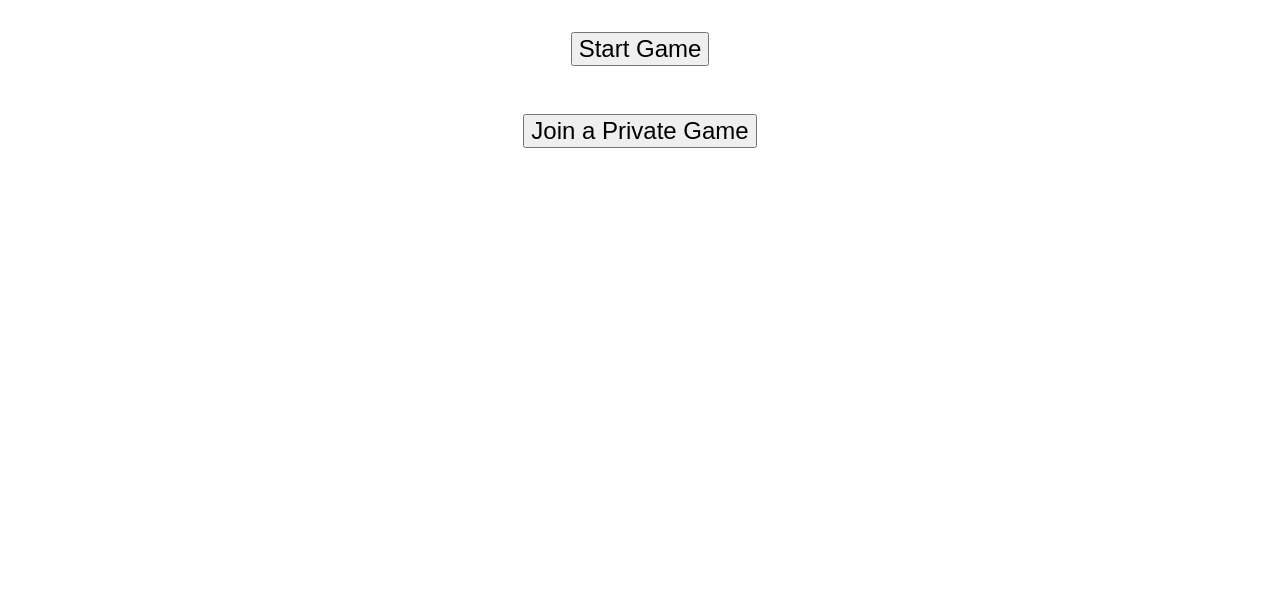
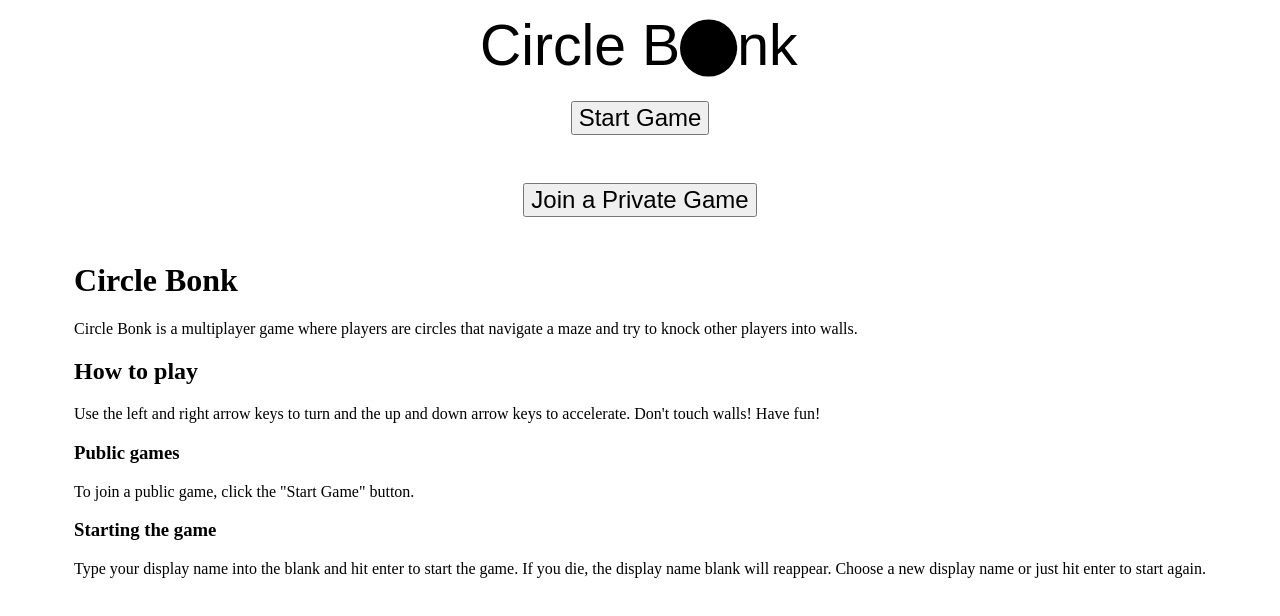
Before and after one commit to DanielVenable/circle-bonk, a website: page home-page.html in a window 1280 px wide. Drawn offline with Linux system fonts and the light colour scheme.

Commit message:
added description

```diff
--- a/home-page.html
+++ b/home-page.html
@@ -18,9 +18,18 @@
 			font-size: x-large;
 			margin: 3vh;
 		}
+		svg {
+			width: 20em;
+		}
 	</style>
 </head>
 <body>
+	<svg viewbox="0 0 56 12">
+		<text font-size="10px" font-family="arial" y="10">Circle B</text>
+		<circle cx="40" cy="7" r="5" fill="%s"/>
+		<line x1="40" y1="7" x2="45" y2="7" stroke="black"/>
+		<text font-size="10px" font-family="arial" x="45" y="10">nk</text>
+	</svg>
 	<a href="/play"><button>Start Game</button></a>
 	<button id="join">Join a Private Game</button>
 	<form id="code" action="/play" hidden>
@@ -33,6 +42,33 @@
 		</label>
 		<input type="submit">
 	</form>
+	<div>
+		<h1>Circle Bonk</h1>
+		<p>
+			Circle Bonk is a multiplayer game where players are circles that navigate a
+			maze and try to knock other players into walls.
+		</p>
+		<h2>How to play</h2>
+		<p>
+			Use the left and right arrow keys to turn and the up and down arrow keys to accelerate.
+			Don't touch walls!
+			Have fun!
+		</p>
+		<h3>
+			Public games
+		</h3>
+		<p>
+			To join a public game, click the "Start Game" button.
+		</p>
+		<h3>
+			Starting the game
+		</h3>
+		<p>
+			Type your display name into the blank and hit enter to start the game.
+			If you die, the display name blank will reappear.
+			Choose a new display name or just hit enter to start again.
+		</p>
+	</div>
 </body>
 <script>
 	const [join, code, input] = ['join', 'code', 'input']
```
Also changed, not shown: game.html (+4 -8 lines), server.js (+7 -4 lines).
